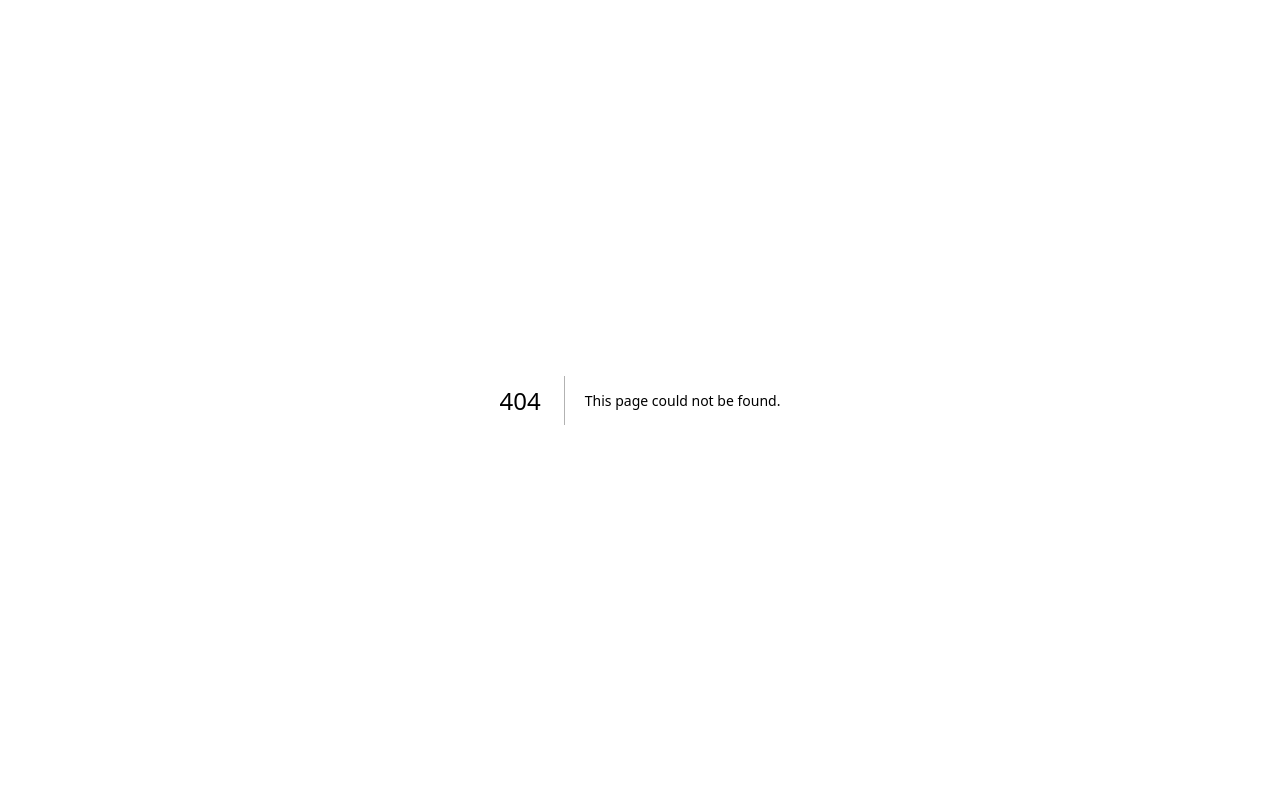
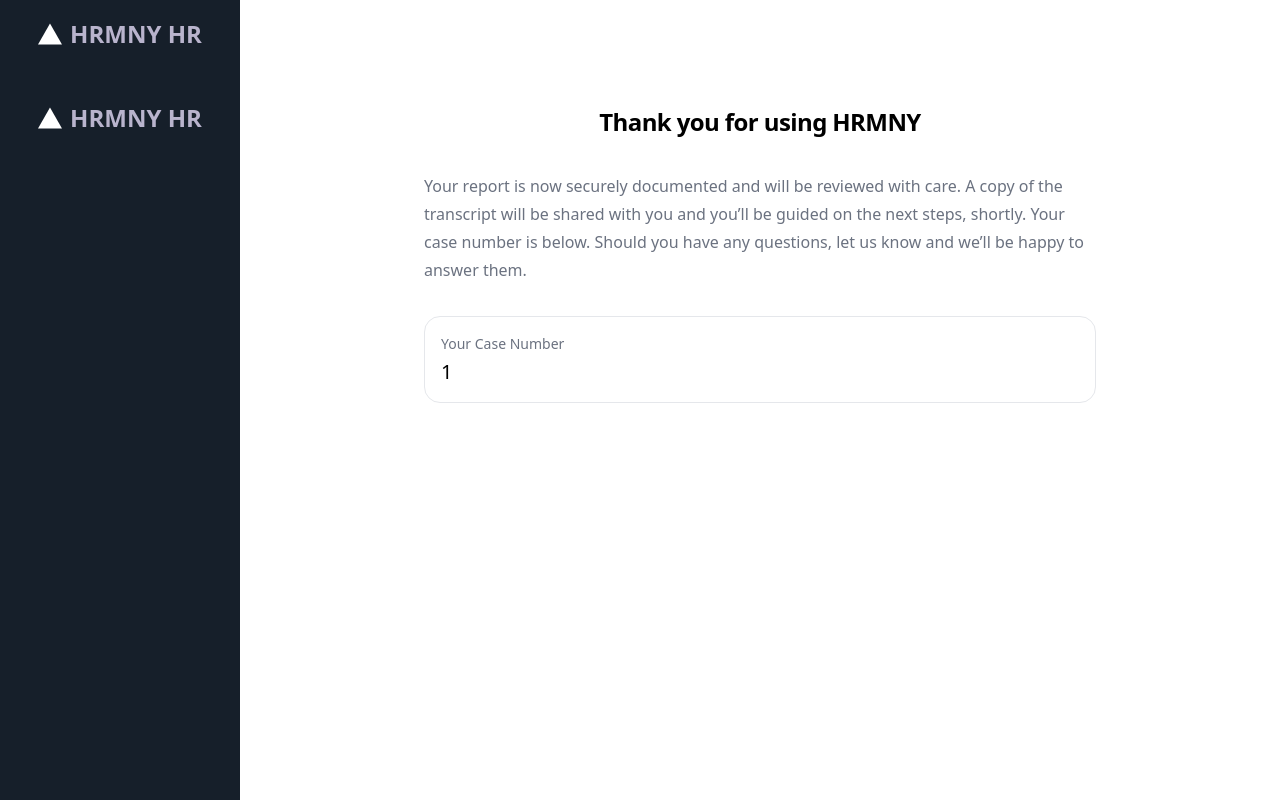
Before and after one commit to Pratyaksh27/hrmny, a Next.js app: page /thank-you/1 in a window 1280 px wide. Before the commit this address had no page. Built offline with nearby package versions, Linux system fonts and the light colour scheme; what next-navigation-guard would draw is missing.

Commit message:
Thank you Page. Fresh Attempt

```diff
--- a/package.json
+++ b/package.json
@@ -13,6 +13,7 @@
     "@hookform/resolvers": "^5.1.1",
     "@radix-ui/react-label": "^2.1.7",
     "@radix-ui/react-slot": "^1.2.3",
+    "@react-email/render": "^1.3.1",
     "@supabase/supabase-js": "^2.50.2",
     "class-variance-authority": "^0.7.1",
     "clsx": "^2.1.1",
--- a/src/app/report/[reportId]/conversation/[conversationId]/page.tsx
+++ b/src/app/report/[reportId]/conversation/[conversationId]/page.tsx
@@ -1,7 +1,7 @@
 "use client";
 
 import React, { useEffect, useRef, useState } from "react";
-import { useParams } from "next/navigation";
+import { useParams, useRouter } from "next/navigation";
 import AppShell from "@/components/layout/AppShell";
 import SidebarCallControls from "@/components/conversation/SideBarCallControls";
 import VoiceSessionManager, { VoiceSessionHandle } from "@/components/conversation/VoiceSessionManager";
@@ -11,6 +11,7 @@ export default function ConversationPage() {
   const [ephemeralKey, setEphemeralKey] = useState<string | null>(null);
   const [loading, setLoading] = useState(true);
   const [error, setError] = useState<string | null>(null);
+  const router = useRouter();
 
   const managerRef = useRef<VoiceSessionHandle>(null);
   const [status, setStatus] = useState<"Not Started" | "Connecting" | "Connected" | "Disconnected">("Not Started");
@@ -59,6 +60,11 @@ export default function ConversationPage() {
 
   const onStart = () => managerRef.current?.start?.();
   const onEnd = () => managerRef.current?.end?.();
+  const handleFinish = () => {
+    if (status === "Disconnected") {
+      router.push(`/thank-you/${reportId}`);
+    }
+  };
 
   return (
     <AppShell
@@ -93,6 +99,18 @@ export default function ConversationPage() {
             conversationId={String(conversationId)}
             showPanel={false}
           />
+          {/* Show Finish only after the call ends */}
+          {status === "Disconnected" && (
+            <div className="flex justify-center mb-0 mt-6">
+              <button
+                type="button"
+                onClick={handleFinish}
+                className="inline-flex items-center justify-center rounded-lg px-6 py-3 bg-brand text-buttonText font-semibold hover:opacity-90 transition"
+              >
+                Finish
+              </button>
+            </div>
+          )}
         </div>
       }
     />
--- /dev/null
+++ b/src/app/thank-you/[reportId]/page.tsx
@@ -0,0 +1,24 @@
+// src/app/thank-you/[reportId]/page.tsx
+"use client";
+
+import React from 'react';
+import { useParams } from "next/navigation";
+import AppShell from '@/components/layout/AppShell';
+import Sidebar from '@/components/layout/Sidebar';
+import MainContainer from '@/components/layout/MainContainer';
+import ThankYouContent from '@/components/screens/ThankYouContent';
+
+export default function ThankYouPage() {
+  const { reportId } = useParams<{ reportId: string} >();
+
+  return (
+    <AppShell
+      sidebarContent={<Sidebar /* keep full sidebar for now; we'll add logo-only variant later */ />}
+      mainContent={
+        <MainContainer>
+          <ThankYouContent reportId={reportId} />
+        </MainContainer>
+      }
+    />
+  );
+}
--- /dev/null
+++ b/src/components/screens/ThankYouContent.tsx
@@ -0,0 +1,29 @@
+// src/components/screens/ThankYouContent.tsx
+'use client';
+
+import React from 'react';
+
+type ThankYouContentProps = {
+  reportId: string;
+};
+
+export default function ThankYouContent({ reportId }: ThankYouContentProps) {
+  return (
+    <div className="max-w-2xl mx-auto py-10">
+      <header className="mb-6">
+        <h1 className="text-lg font-semibold tracking-tight text-center">Thank you for using HRMNY</h1>
+      </header>
+
+      <p className="text-muted-foreground leading-7">
+        Your report is now securely documented and will be reviewed with care. A copy of the transcript will be
+        shared with you and you’ll be guided on the next steps, shortly. Your case number is below. Should you have
+        any questions, let us know and we’ll be happy to answer them.
+      </p>
+
+      <div className="mt-6 rounded-2xl border p-4">
+        <div className="text-sm text-muted-foreground">Your Case Number</div>
+        <div className="text-xl font-medium mt-1">{reportId}</div>
+      </div>
+    </div>
+  );
+}
```
Also changed, not shown: 1 other file (tests, documents, lock files or other folders).
